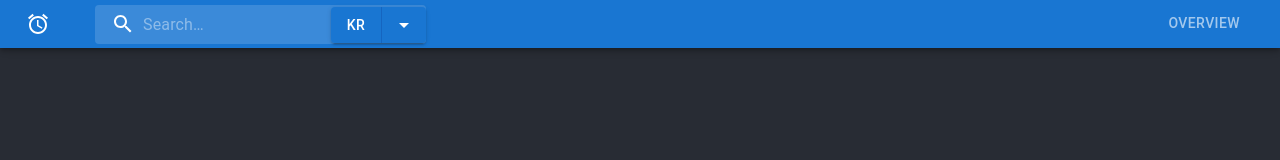
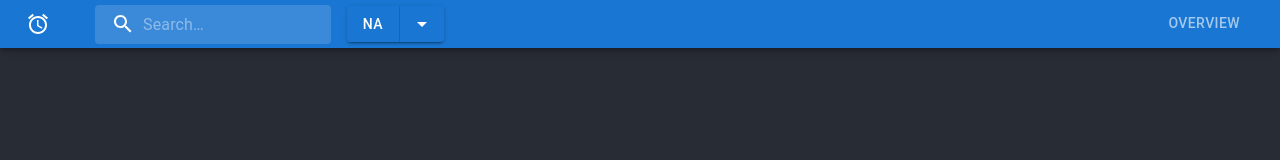
Before and after one commit to sunnydl/GamePerformanceTracker, a React (Create React App) app in the folder frontend/: page / in a window 1280 px wide. Shown: the top 160 px of the page. Built offline with nearby package versions, Linux system fonts and the light colour scheme.

Commit message:
utilize custom components to reduce clutter. #28

```diff
--- a/frontend/src/App.tsx
+++ b/frontend/src/App.tsx
@@ -1,230 +1,17 @@
-import React, { useEffect } from 'react';
+import React from 'react';
 import './App.css';
 
-import axios from 'axios';
+import { Switch, Route, Redirect } from 'react-router-dom';
 
-import { Switch, Route, Link, Redirect, useHistory, useLocation } from 'react-router-dom';
+import NavBar from './components/NavBar';
+
 import Home from './pages/Home';
 import Overview from './pages/Overview';
 
-import { styled, alpha } from '@mui/material/styles';
-import { Box, AppBar, Toolbar, IconButton, Tabs, Tab, InputBase } from '@mui/material';
-import AccessAlarmIcon from '@mui/icons-material/AccessAlarm';
-import SearchIcon from '@mui/icons-material/Search';
-
-import { useAppSelector, useAppDispatch } from './redux/hooks';
-import { setUserData } from './redux/slices/user';
-
-import Button from '@mui/material/Button';
-import ButtonGroup from '@mui/material/ButtonGroup';
-import ArrowDropDownIcon from '@mui/icons-material/ArrowDropDown';
-import ClickAwayListener from '@mui/material/ClickAwayListener';
-import Grow from '@mui/material/Grow';
-import Paper from '@mui/material/Paper';
-import Popper from '@mui/material/Popper';
-import MenuItem from '@mui/material/MenuItem';
-import MenuList from '@mui/material/MenuList';
-
-
-// NOTE: my current backend setup uses port 5000
-const API_URL = 'http://localhost:5000/api/';
-
-const Search = styled('div')(({ theme }) => ({
-  position: 'relative',
-  borderRadius: theme.shape.borderRadius,
-  backgroundColor: alpha(theme.palette.common.white, 0.15),
-  '&:hover': {
-    backgroundColor: alpha(theme.palette.common.white, 0.25),
-  },
-  marginRight: theme.spacing(2),
-  marginLeft: 0,
-  width: '100%',
-  [theme.breakpoints.up('sm')]: {
-    marginLeft: theme.spacing(3),
-    width: 'auto',
-  },
-}));
-
-const SearchIconWrapper = styled('div')(({ theme }) => ({
-  padding: theme.spacing(0, 2),
-  height: '100%',
-  position: 'absolute',
-  pointerEvents: 'none',
-  display: 'flex',
-  alignItems: 'center',
-  justifyContent: 'center',
-}));
-
-const StyledInputBase = styled(InputBase)(({ theme }) => ({
-  color: 'inherit',
-  '& .MuiInputBase-input': {
-    padding: theme.spacing(1, 1, 1, 0),
-    // vertical padding + font size from searchIcon
-    paddingLeft: `calc(1em + ${theme.spacing(4)})`,
-    transition: theme.transitions.create('width'),
-    width: '100%',
-    [theme.breakpoints.up('md')]: {
-      width: '20ch',
-    },
-  },
-}));
-
-const regions = ['NA', 'KR','JP','BR','EUN','EUW','LA1','LA2','OC','TR','RU'];
-
 function App() {
-  const history = useHistory();
-  const location = useLocation();
-
-  const dispatch = useAppDispatch();
-  const [open, setOpen] = React.useState(false);
-  const anchorRef = React.useRef<HTMLDivElement>(null);
-  const [selectedIndex, setSelectedIndex] = React.useState(1);
-
-  useEffect(() => {
-    if (location.search) {
-      const params = new URLSearchParams(location.search);
-      const summonerName = params.get('summonerName');
-      const region = params.get('region');
-      console.log(region);
-      if (summonerName) {
-        axios.get(API_URL + 'summonerInfo', {
-          params: {
-            summonerName: summonerName,
-            region: region,
-          }
-        })
-        .then((res) => {
-          const userData = res.data;
-          console.log('user found:', userData);
-          dispatch(setUserData({summonerFound: true, region: region, ...userData}));
-        })
-        .catch((err) => {
-          console.log('user not found:\n', err.response || err);
-          dispatch(setUserData({summonerFound: false, region: region, summonerName: summonerName}));
-        });
-      }
-    }
-  }, [location.search]);
-
-  const handleSummonerSearchByName = (e: React.KeyboardEvent) => {
-    if (e.code === 'Enter') {
-      const element = e.target as HTMLInputElement;
-      const searchName = element.value;
-
-      if (searchName) {
-        console.log('searching for:', searchName, location);
-        history.push({
-          pathname: location.pathname,
-          search: new URLSearchParams({
-            summonerName: searchName,
-            region:regions[selectedIndex],
-          }).toString(),
-        });
-      }
-    }
-  }
-  const handleClick = () => {
-    console.info(`You clicked ${regions[selectedIndex]}`);
-  };
-
-  const handleMenuItemClick = (
-    event: React.MouseEvent<HTMLLIElement, MouseEvent>,
-    index: number,
-  ) => {
-    setSelectedIndex(index);
-    setOpen(false);
-  };
-
-  const handleToggle = () => {
-    setOpen((prevOpen) => !prevOpen);
-  };
-
-  const handleClose = (event: Event) => {
-    if (
-      anchorRef.current &&
-      anchorRef.current.contains(event.target as HTMLElement)
-    ) {
-      return;
-    }
-
-    setOpen(false);
-  };
-
   return (
     <React.Fragment>
-      <AppBar position='sticky'>
-        <Toolbar variant='dense'>
-          <IconButton
-            size='small'
-            edge='start'
-            color='inherit'
-            aria-label='menu'
-            sx={{ mr: 2 }}
-            component={Link}
-            to='/'
-          >
-            <AccessAlarmIcon /> {/* TODO: replace temporary icon */}
-          </IconButton>
-
-          <Search>
-            <SearchIconWrapper>
-              <SearchIcon />
-            </SearchIconWrapper>
-            <StyledInputBase
-              placeholder="Search…"
-              inputProps={{ 'aria-label': 'search' }}
-              onKeyPress={handleSummonerSearchByName}
-            />
-            <ButtonGroup variant="contained" ref={anchorRef} aria-label="select region">
-               <Button onClick={handleClick}>{regions[selectedIndex]}</Button>
-               <Button
-                  size="small"
-                  aria-controls={open ? 'split-button-menu' : undefined}
-                  aria-expanded={open ? 'true' : undefined}
-                  aria-label="region button"
-                  aria-haspopup="menu"
-                  onClick={handleToggle}
-               >
-                  <ArrowDropDownIcon />
-               </Button>
-            </ButtonGroup>
-            <Popper open={open} anchorEl={anchorRef.current} role={undefined} transition disablePortal>
-               {({ TransitionProps, placement }) => (
-                 <Grow
-                   {...TransitionProps}
-                   style={{
-                     transformOrigin:
-                       placement === 'bottom' ? 'center top' : 'center bottom',
-                   }}
-                 >
-                   <Paper>
-                     <ClickAwayListener onClickAway={handleClose}>
-                       <MenuList id="split-button-menu">
-                         {regions.map((option, index) => (
-                           <MenuItem
-                             key={option}
-                             selected={index === selectedIndex}
-                             onClick={(event) => handleMenuItemClick(event, index)}
-                           >
-                             {option}
-                           </MenuItem>
-                         ))}
-                       </MenuList>
-                     </ClickAwayListener>
-                   </Paper>
-                 </Grow>
-               )}
-             </Popper>
-          </Search>
-
-          <Box sx={{ flexGrow: 1 }} />
-
-          <Tabs variant='scrollable' textColor='inherit'>
-            <Tab label='Overview' component={Link} to={`/overview${location.search}`} />
-          </Tabs>
-        </Toolbar>
-      </AppBar>
-
+      <NavBar />
       <Switch>
         <Route exact path='/'>
           <Home />
```
